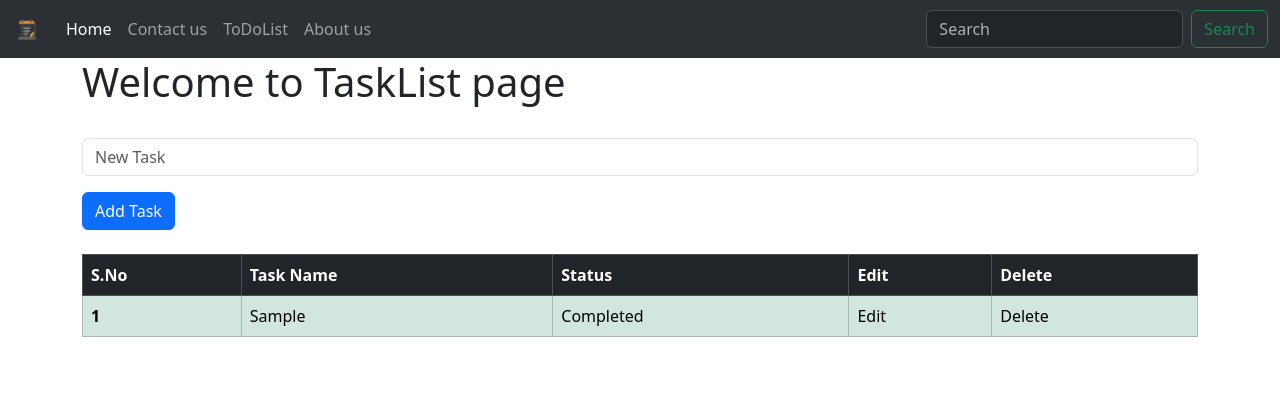
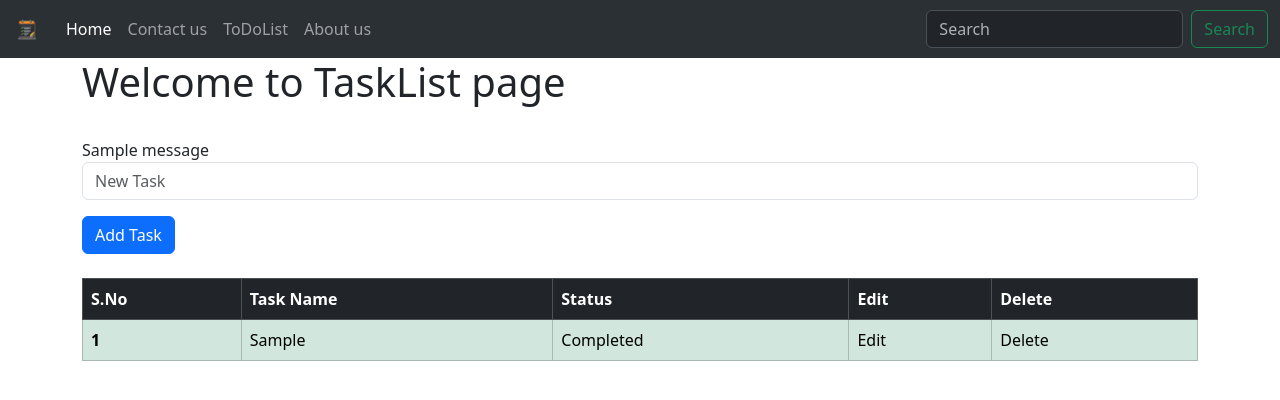
Before and after one commit to Ajaykapasiya/Learn-Django, a Django app: template todolist/templates/todolist.html in a window 1280 px wide. Shown: the top 400 px of the page. Run offline with Django 5.2, Linux system fonts and the light colour scheme; the template is opened without the code that fills it: values that come from a table or form of the project are taken from there, others are empty; tables that the repository leaves empty hold one stand-in row (values such as "Sample post"); one stand-in notice (Sample message) is shown.

Commit message:
Add success message for task addition in todolist view and update template to display messages

```diff
--- a/todolist/templates/todolist.html
+++ b/todolist/templates/todolist.html
@@ -13,6 +13,9 @@ Welcome to TaskList page
 <div class = 'container'>
 
     <br>
+    {% for message in messages  %}
+       {{message}}
+    {% endfor %}
 
     <form method = "post">
         {% csrf_token %}
--- a/todolist/views.py
+++ b/todolist/views.py
@@ -14,7 +14,9 @@ def todolist(request):
        form_data = TaskForm(request.POST or None)
        if form_data.is_valid():
         form_data.save()
+        messages.success(request,"Task added successfully!")
         return redirect('todolist')
+    messages.success(request,"Something Went Wrong!")
     all_task = Task.objects.all()
     context = {
         'page':'todolist',
```
